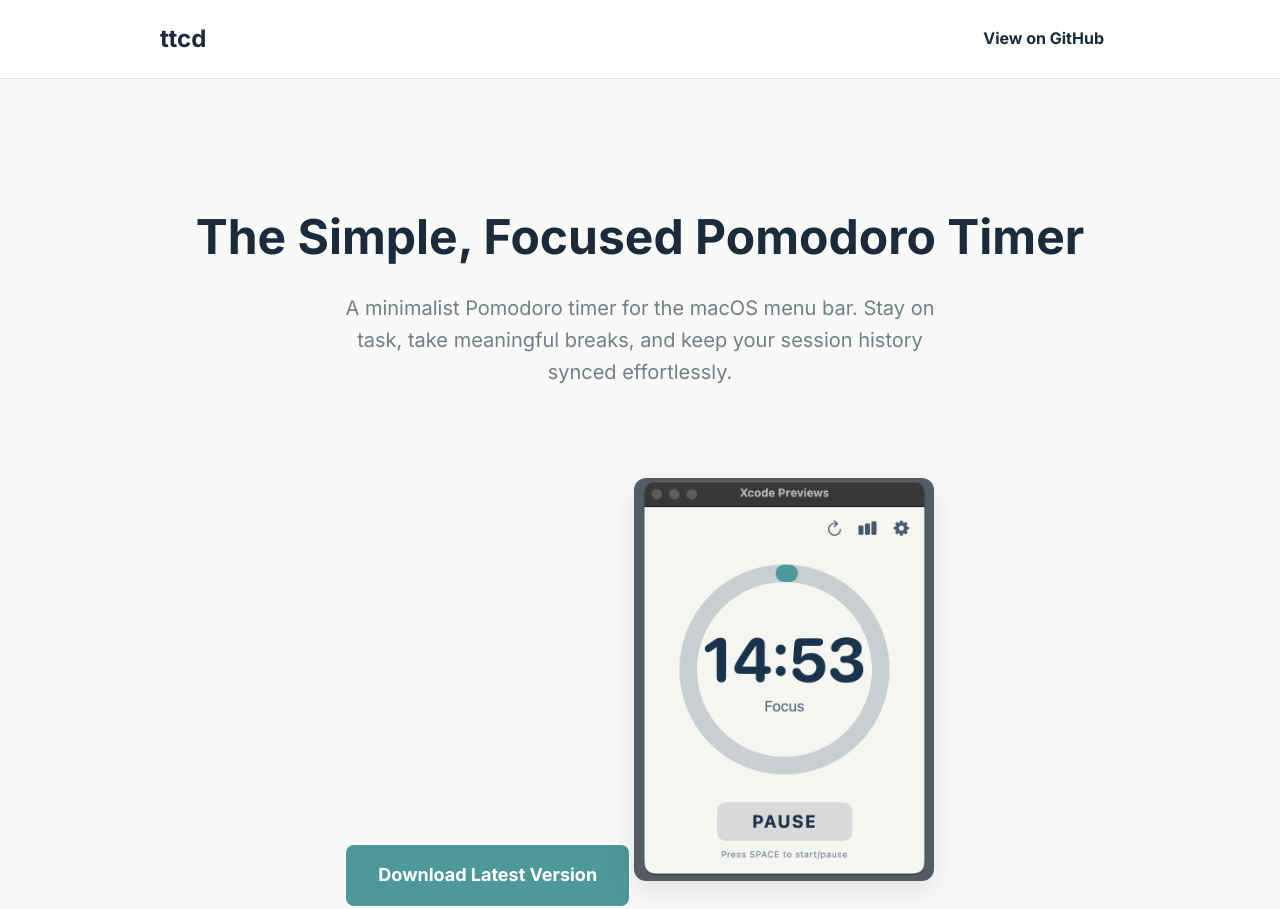
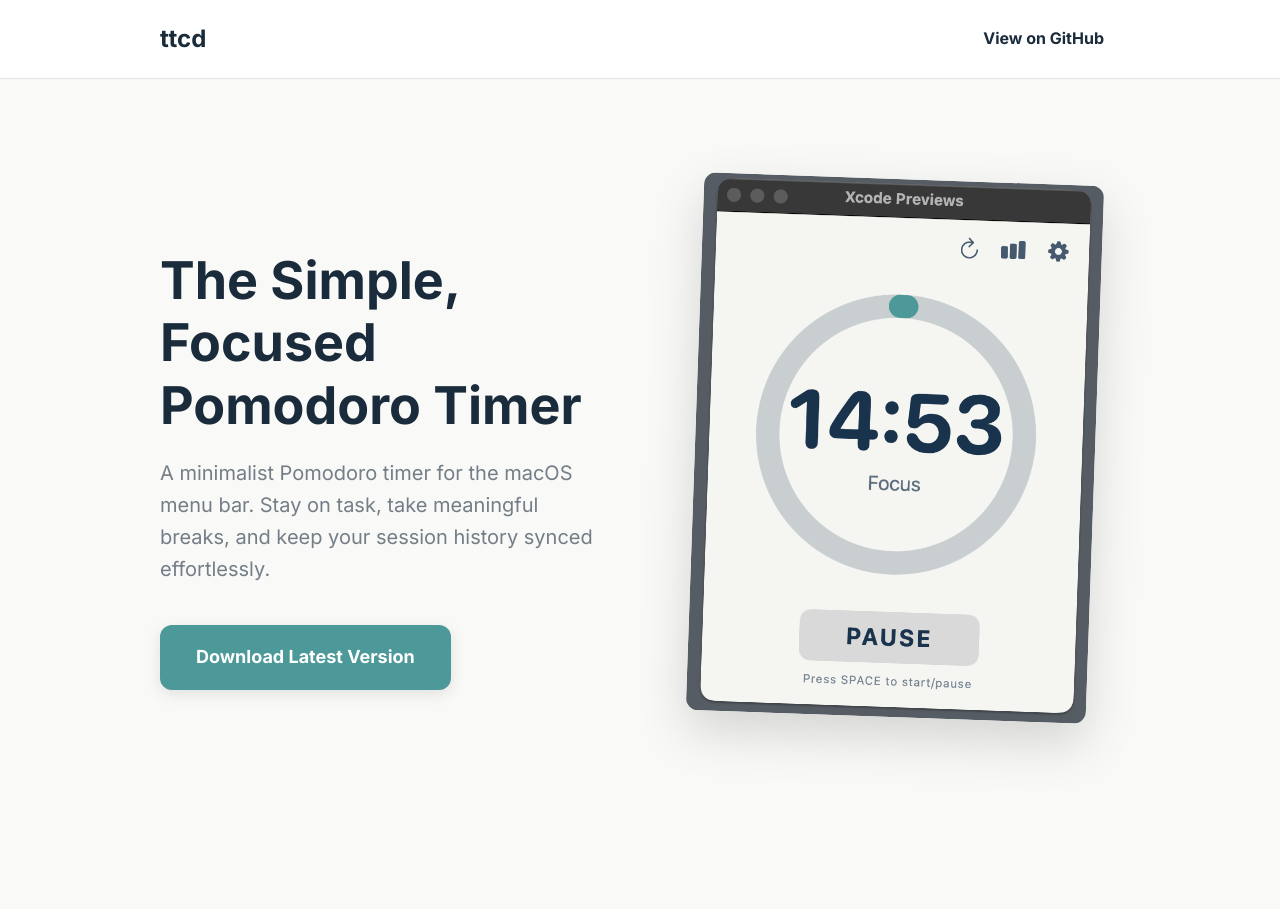
Before and after one commit to jinhduong/ttcd, a plain HTML site: page docs/index.html in a window 1280 px wide. Shown: the top 909 px of the page. Drawn offline with Linux system fonts and the light colour scheme.

Commit message:
update homepage

```diff
--- a/docs/index.html
+++ b/docs/index.html
@@ -21,11 +21,15 @@
 
     <main>
         <section class="hero">
-            <div class="container">
-                <h1>The Simple, Focused Pomodoro Timer</h1>
-                <p class="subtitle">A minimalist Pomodoro timer for the macOS menu bar. Stay on task, take meaningful breaks, and keep your session history synced effortlessly.</p>
-                <a href="https://github.com/jinhduong/ttcd/releases" target="_blank" class="cta-button">Download Latest Version</a>
-                <img src="app_screenshot.png" alt="ttcd App Screenshot" class="screenshot" style="width: 300px; height: auto;">
+            <div class="container hero-container">
+                <div class="hero-text">
+                    <h1>The Simple, Focused Pomodoro Timer</h1>
+                    <p class="subtitle">A minimalist Pomodoro timer for the macOS menu bar. Stay on task, take meaningful breaks, and keep your session history synced effortlessly.</p>
+                    <a href="https://github.com/jinhduong/ttcd/releases" target="_blank" class="cta-button">Download Latest Version</a>
+                </div>
+                <div class="hero-image">
+                    <img src="app_screenshot.png" alt="ttcd App Screenshot" class="screenshot">
+                </div>
             </div>
         </section>
 
--- a/docs/style.css
+++ b/docs/style.css
@@ -46,48 +46,71 @@ header a:hover {
 
 /* Hero Section */
 .hero {
-    text-align: center;
-    padding: 80px 0;
+    padding: 100px 0;
+}
+
+.hero-container {
+    display: flex;
+    align-items: center;
+    gap: 60px;
+}
+
+.hero-text {
+    flex: 1;
+}
+
+.hero-image {
+    flex: 1;
+    display: flex;
+    justify-content: center;
+    align-items: center;
 }
 
 .hero h1 {
-    font-size: 48px;
-    margin-bottom: 16px;
+    font-size: 52px;
+    margin-bottom: 20px;
+    line-height: 1.2;
 }
 
 .hero .subtitle {
     font-size: 20px;
-    color: #1a2b3c99; /* Dark blue with opacity */
-    max-width: 600px;
-    margin: 0 auto 30px;
+    color: #1a2b3c99;
+    margin-bottom: 40px;
 }
 
 .cta-button {
     display: inline-block;
-    background-color: #4d9999; /* Teal from app */
+    background-color: #4d9999;
     color: #fff;
-    padding: 16px 32px;
+    padding: 18px 36px;
     font-size: 18px;
     font-weight: 700;
     text-decoration: none;
-    border-radius: 8px;
-    transition: background-color 0.2s ease;
+    border-radius: 12px;
+    transition: transform 0.2s ease, box-shadow 0.2s ease;
+    box-shadow: 0 4px 15px rgba(0, 0, 0, 0.1);
 }
 
 .cta-button:hover {
-    background-color: #408080;
+    transform: translateY(-3px);
+    box-shadow: 0 8px 25px rgba(77, 153, 153, 0.4);
 }
 
 .screenshot {
-    max-width: 100%;
-    margin-top: 60px;
+    max-width: 400px;
     border-radius: 12px;
-    box-shadow: 0 10px 30px rgba(0, 0, 0, 0.1);
+    box-shadow: 0 20px 50px rgba(0, 0, 0, 0.15);
+    transform: rotate(2deg);
+    transition: transform 0.3s ease-in-out;
+}
+
+.screenshot:hover {
+    transform: rotate(0deg) scale(1.05);
 }
 
 /* Features Section */
 .features {
-    padding: 60px 0;
+    padding: 80px 0;
 }
 
 .features h2 {
```
